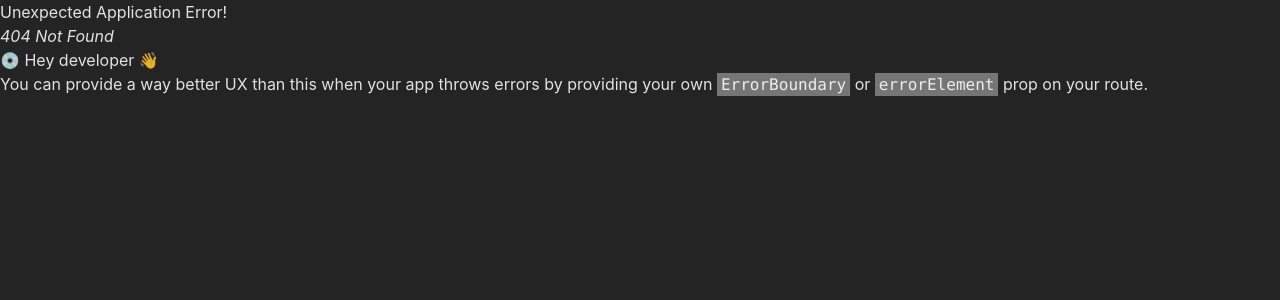
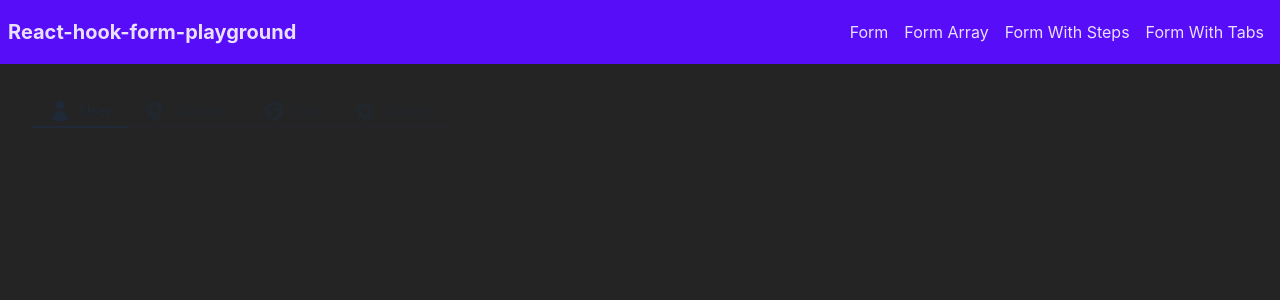
Before and after one commit to jmarc00s/react-hook-form-playground, a React (Vite) app: page /tabs in a window 1280 px wide. Before the commit this address had no page. Shown: the top 300 px of the page. Built offline with nearby package versions, Linux system fonts and the light colour scheme.

Commit message:
Create tabform page

```diff
--- a/package.json
+++ b/package.json
@@ -9,6 +9,7 @@
     "preview": "vite preview"
   },
   "dependencies": {
+    "@heroicons/react": "^2.0.13",
     "@hookform/resolvers": "^2.9.10",
     "classnames": "^2.3.2",
     "daisyui": "^2.31.0",
--- a/src/components/Navbar/components/Menu/index.tsx
+++ b/src/components/Navbar/components/Menu/index.tsx
@@ -7,6 +7,7 @@ export const Menu = () => {
       <MenuItem label="Form" to="/" />
       <MenuItem label="Form Array" to="/formArray" />
       <MenuItem label="Form With Steps" to="/steps/first" />
+      <MenuItem label="Form With Tabs" to="/tabs" />
     </ul>
   );
 };
--- a/src/core/router/index.tsx
+++ b/src/core/router/index.tsx
@@ -14,6 +14,7 @@ import { FormWithStepsPage } from '../../pages/FormWithSteps';
 import { FirstStep } from '../../pages/FormWithSteps/components/FirstStep';
 import { SecondStep } from '../../pages/FormWithSteps/components/SecondStep';
 import { ThirdStep } from '../../pages/FormWithSteps/components/ThirdStep';
+import { FormWithTabs } from '../../pages/FormWithTabs';
 
 export const router = createBrowserRouter([
   {
@@ -46,6 +47,10 @@ export const router = createBrowserRouter([
           },
         ],
       },
+      {
+        path: 'tabs',
+        element: <FormWithTabs />,
+      },
     ],
   },
 ]);
--- /dev/null
+++ b/src/pages/FormWithTabs/index.tsx
@@ -0,0 +1,60 @@
+import classNames from 'classnames';
+import React, { ReactElement, useState } from 'react';
+import {
+  UserIcon,
+  Cog8ToothIcon,
+  MapPinIcon,
+  CurrencyDollarIcon,
+} from '@heroicons/react/24/solid';
+
+type Tabs = 'tab1' | 'tab2' | 'tab3' | 'tab4';
+type Tab = {
+  id: string;
+  name: string;
+  icon?: ReactElement;
+};
+
+export const FormWithTabs = () => {
+  const [activeTab, setActiveTab] = useState<Tabs>('tab1');
+  const tabs: Tab[] = [
+    {
+      id: 'tab1',
+      name: 'User',
+      icon: <UserIcon className="h-6 w-6" />,
+    },
+    {
+      id: 'tab2',
+      name: 'Address',
+      icon: <MapPinIcon className="h-6 w-6" />,
+    },
+    {
+      id: 'tab3',
+      name: 'Bills',
+      icon: <CurrencyDollarIcon className="h-6 w-6" />,
+    },
+    {
+      id: 'tab4',
+      name: 'Settings',
+      icon: <Cog8ToothIcon className="h-6 w-6" />,
+    },
+  ];
+  return (
+    <section className="flex flex-col w-full">
+      <div className="tabs w-full">
+        {tabs.map(({ id, name, icon }) => (
+          <a
+            key={id}
+            className={classNames(
+              'tab tab-bordered',
+              activeTab === id && 'tab-active'
+            )}
+            onClick={() => setActiveTab(id as Tabs)}
+          >
+            {icon}
+            <span className="pl-2">{name}</span>
+          </a>
+        ))}
+      </div>
+    </section>
+  );
+};
```
Also changed, not shown: 1 other file (tests, documents, lock files or other folders).
